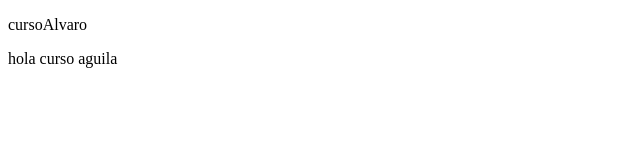
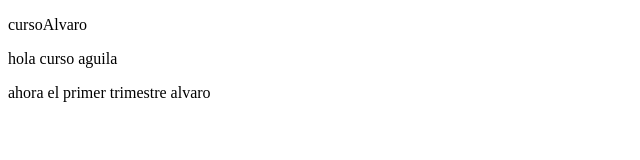
Before and after one commit to AlvaroDaw2024/Entornos_, a plain HTML site: page index.html in a window 1280 px wide. Shown: the whole page, without its empty margins (0-640 px from the left). Drawn offline with Linux system fonts and the light colour scheme.

Commit message:
Update index.html

```diff
--- a/index.html
+++ b/index.html
@@ -8,5 +8,6 @@
 <body>
     <p>cursoAlvaro</p>
     <p>hola curso aguila</p>
+    <p>ahora el primer trimestre alvaro</p>
 </body>
 </html>
```
